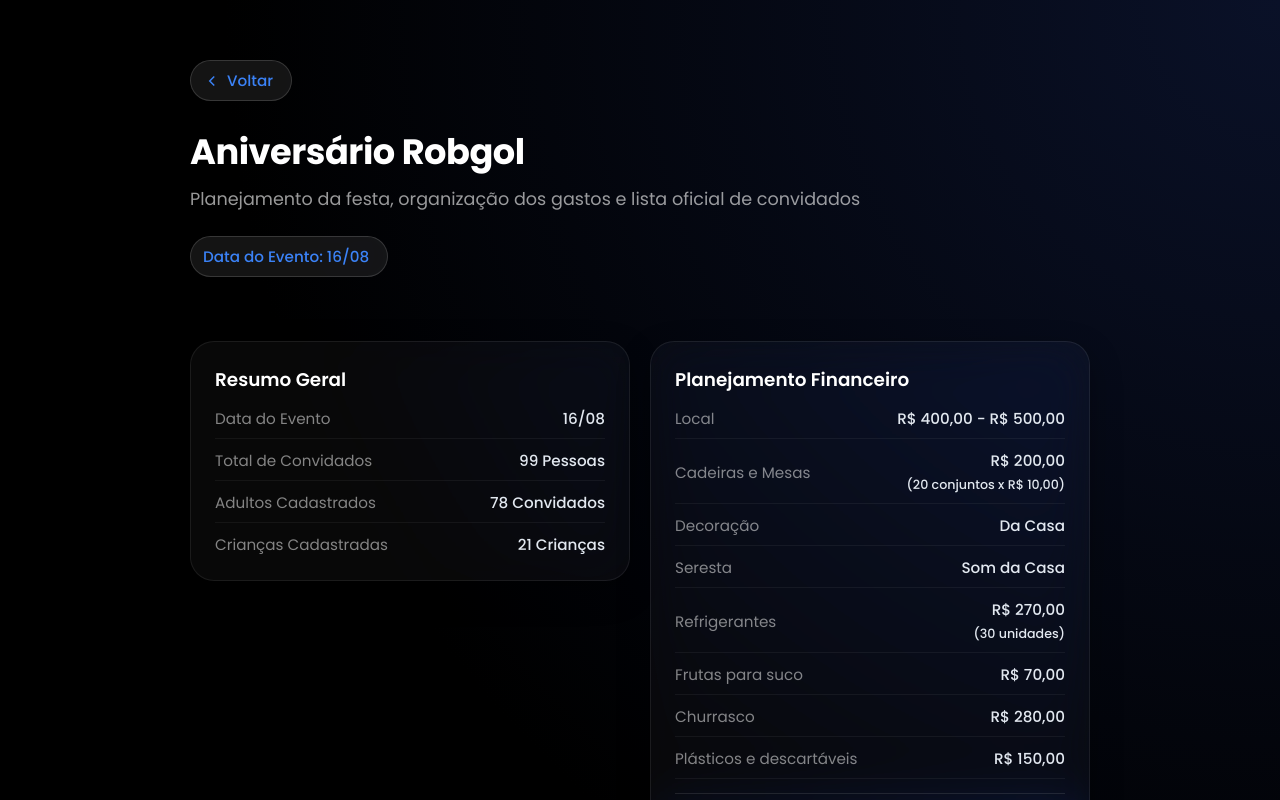
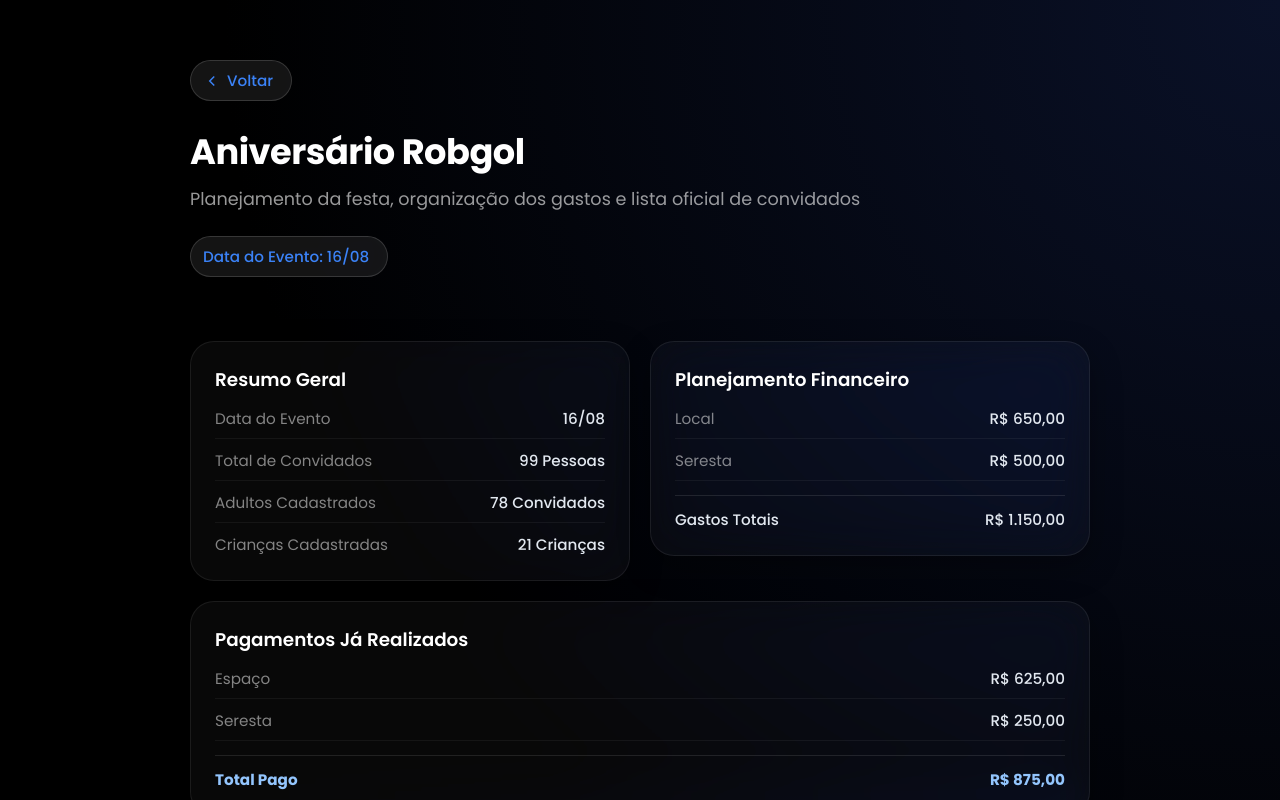
Before and after one commit to rcssic/furabucho, a React (Vite) app: page /#/aniversario-robgol in a window 1280 px wide. Shown: the top 800 px of the page. Built offline with nearby package versions, Linux system fonts and the light colour scheme.

Commit message:
Atualização Aniversario Robgol

```diff
--- a/src/pages/AniversarioRobgol/AniversarioRobgolPage.tsx
+++ b/src/pages/AniversarioRobgol/AniversarioRobgolPage.tsx
@@ -76,16 +76,22 @@ export default function RobgolAniversarioPage() {
                     <div className="glass-card">
                         <h2>Planejamento Financeiro</h2>
                         <ul className="glass-data-list">
-                            <li><span>Local</span> <strong>R$ 400,00 - R$ 500,00</strong></li>
-                            <li><span>Cadeiras e Mesas</span> <strong>R$ 200,00 <br/><small>(20 conjuntos x R$ 10,00)</small></strong></li>
-                            <li><span>Decoração</span> <strong>Da Casa</strong></li>
-                            <li><span>Seresta</span> <strong>Som da Casa</strong></li>
-                            <li><span>Refrigerantes</span> <strong>R$ 270,00 <br/><small>(30 unidades)</small></strong></li>
-                            <li><span>Frutas para suco</span> <strong>R$ 70,00</strong></li>
-                            <li><span>Churrasco</span> <strong>R$ 280,00</strong></li>
-                            <li><span>Plásticos e descartáveis</span> <strong>R$ 150,00</strong></li>
+                            <li><span>Local</span> <strong>R$ 650,00</strong></li>
+                            <li><span>Seresta</span> <strong>R$ 500,00</strong></li>
                             <li style={{ borderTop: '1px solid rgba(255,255,255,0.1)', paddingTop: '12px', marginTop: '4px' }}>
-                                <span><strong>Gastos Totais (Aprox.)</strong></span> <strong>R$ 1.470,00</strong>
+                                <span><strong>Gastos Totais</strong></span> <strong>R$ 1.150,00</strong>
+                            </li>
+                        </ul>
+                    </div>
+
+                    <div className="glass-card full">
+                        <h2>Pagamentos Já Realizados</h2>
+                        <ul className="glass-data-list">
+                            <li><span>Espaço</span> <strong>R$ 625,00</strong></li>
+                            <li><span>Seresta</span> <strong>R$ 250,00</strong></li>
+                            <li className="total-row">
+                                <span><strong>Total Pago</strong></span>
+                                <strong>R$ 875,00</strong>
                             </li>
                         </ul>
                     </div>
--- a/src/pages/AniversarioRobgol/style.css
+++ b/src/pages/AniversarioRobgol/style.css
@@ -153,6 +153,17 @@
   text-align: right;
 }
 
+.total-row {
+  border-top: 1px solid rgba(255, 255, 255, 0.1);
+  padding-top: 12px;
+  margin-top: 4px;
+}
+
+.total-row strong {
+  color: #93c5fd;
+  font-weight: 700;
+}
+
 .food-assignments-list {
   gap: 12px;
 }
```
